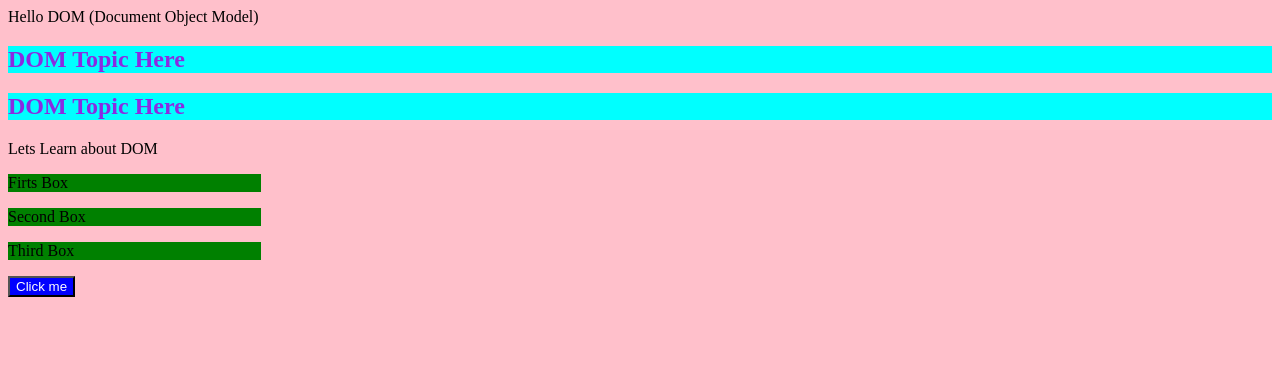
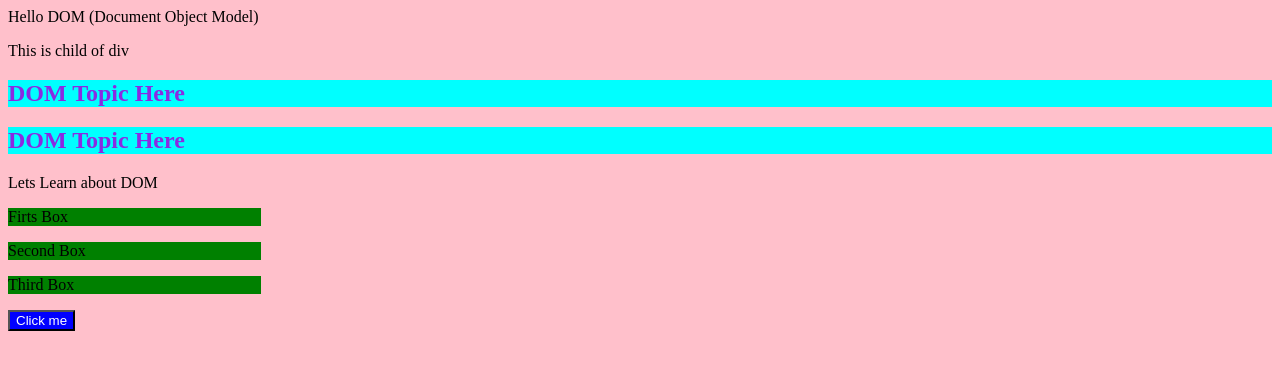
Before and after one commit to priyanshu-dev0225/javascript-course-code, a plain HTML site: page 03_intermediate/index.html in a window 1280 px wide. Drawn offline with Linux system fonts and the light colour scheme.

Commit message:
Add DOM 2 File

```diff
--- a/03_intermediate/index.html
+++ b/03_intermediate/index.html
@@ -9,7 +9,9 @@
 </head>
 
 <body>
-    <div class="para">Hello DOM (Document Object Model)</div>
+    <div class="para">Hello DOM (Document Object Model)
+        <p>This is child of div</p>
+    </div>
     <h2 id="heading1" hidden>DOM Topic Here</h2>
     <h2 id="heading2">DOM Topic Here</h2>
     <h2 id="heading3">DOM Topic Here</h2>
@@ -20,6 +22,7 @@
     <button>Click me</button>
 
     <script src="/03_intermediate/dom.js"></script>
+    <script src="/03_intermediate/dom2.js"></script>
 </body>
 
 </html>
```
Also changed, not shown: 03_intermediate/dom2.js (added, +22 -0 lines).
